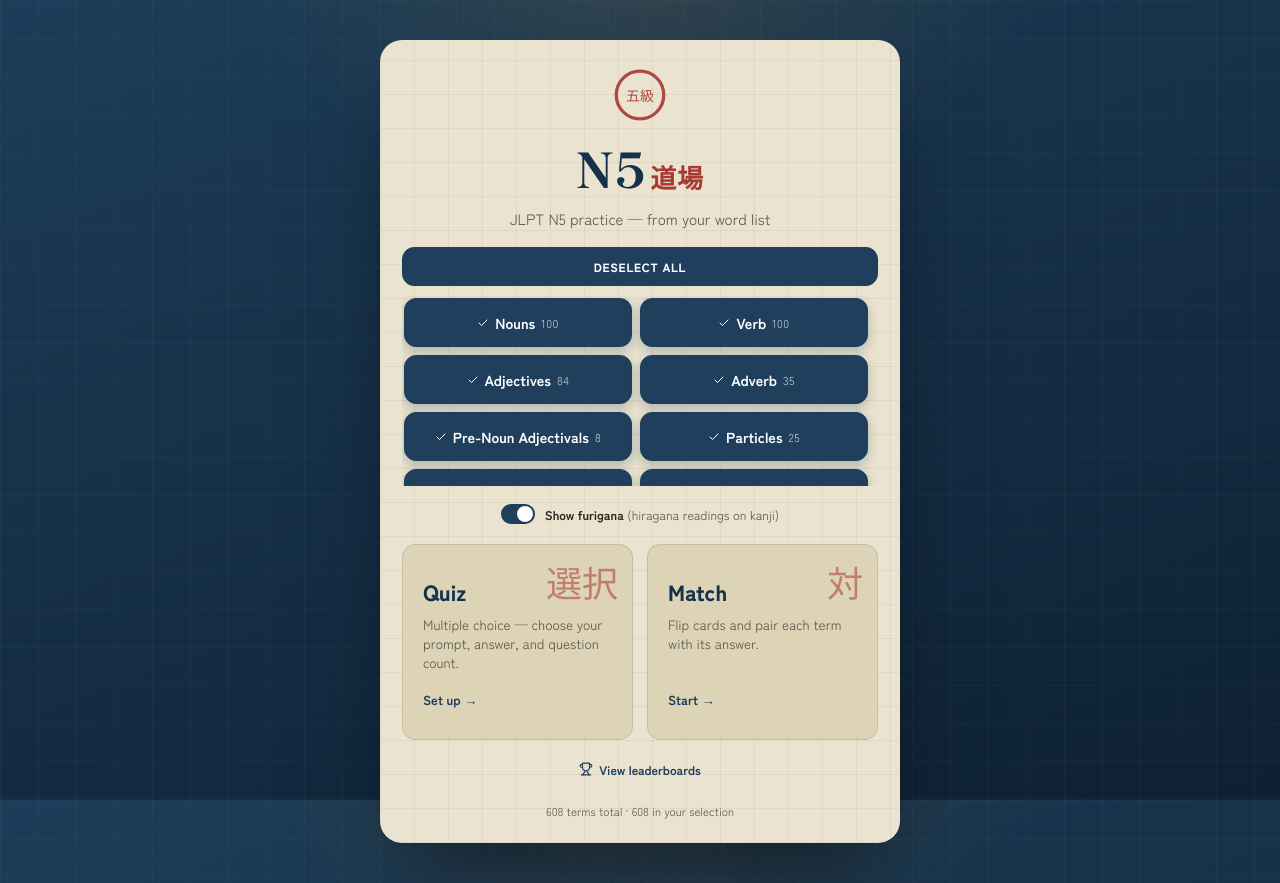
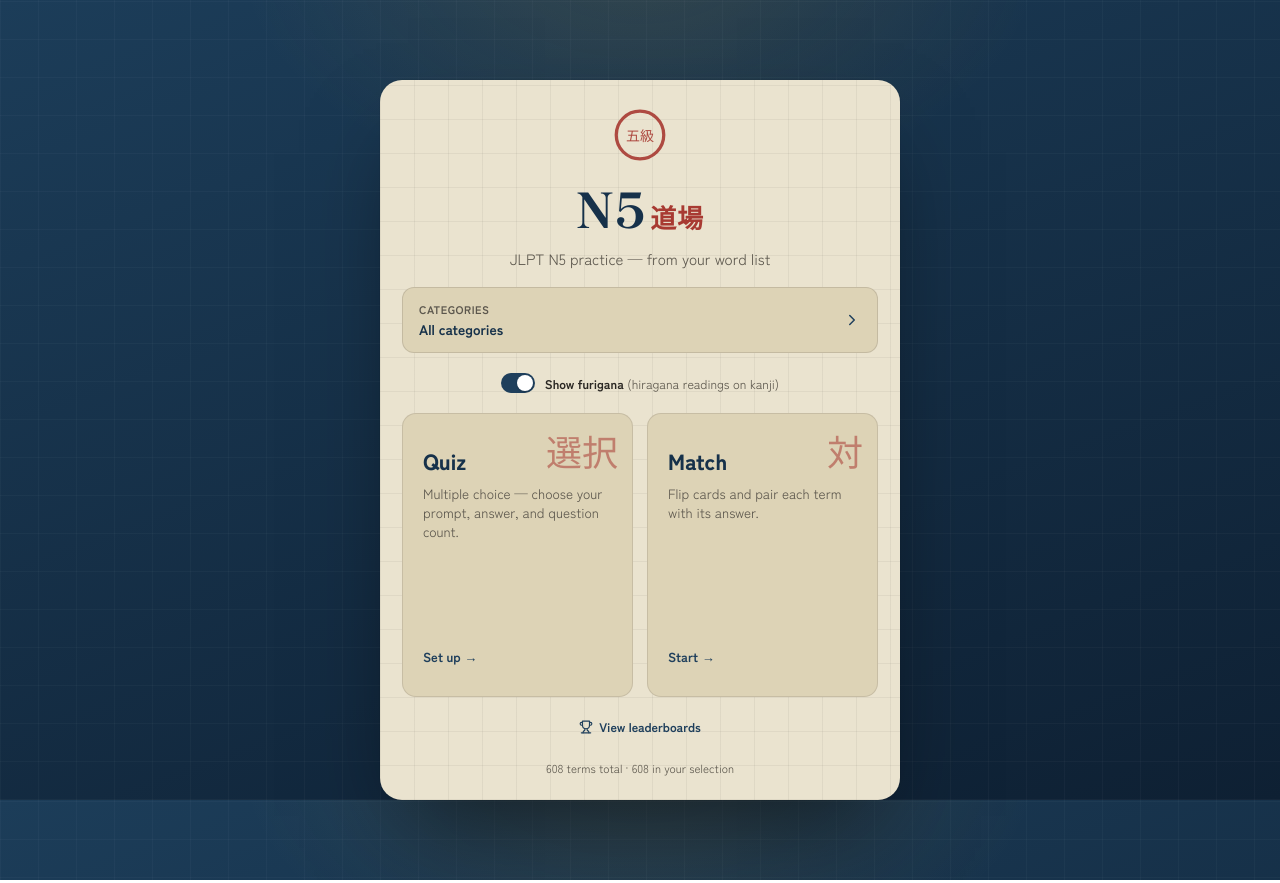
Before and after one commit to ChiakiLi-chan/JLPTN5, a React (Vite) app: page / in a window 1280 px wide. Built offline with nearby package versions, Linux system fonts and the light colour scheme.

Commit message:
Prompt Selection UI Update
Revised UI to full-screen display

```diff
--- a/src/App.jsx
+++ b/src/App.jsx
@@ -232,13 +232,21 @@ export default function N5Dojo() {
       {screen === "home" && (
         <Home
           selectedCategories={selectedCategories}
-          setSelectedCategories={setSelectedCategories}
           pool={pool}
           showFurigana={showFurigana}
           setShowFurigana={setShowFurigana}
           onQuiz={() => setScreen("quizSetup")}
           onMatch={() => setScreen("match")}
           onViewLeaderboards={() => setScreen("leaderboards")}
+          onEditCategories={() => setScreen("categoryPicker")}
+        />
+      )}
+
+      {screen === "categoryPicker" && (
+        <CategoryPicker
+          selectedCategories={selectedCategories}
+          setSelectedCategories={setSelectedCategories}
+          onBack={() => setScreen("home")}
         />
       )}
 
@@ -294,19 +302,19 @@ export default function N5Dojo() {
 
 /* ============================== HOME ============================== */
 
-function Home({ selectedCategories, setSelectedCategories, pool, showFurigana, setShowFurigana, onQuiz, onMatch, onViewLeaderboards }) {
+function Home({ selectedCategories, pool, showFurigana, setShowFurigana, onQuiz, onMatch, onViewLeaderboards, onEditCategories }) {
   const allSelected = selectedCategories.length === CATEGORIES.length;
   const furiganaRelevant = pool.some((i) => FURIGANA_CATEGORIES.has(i.category) && i.kana);
 
-  const toggleCategory = (key) => {
-    setSelectedCategories((prev) =>
-      prev.includes(key) ? prev.filter((k) => k !== key) : [...prev, key]
-    );
-  };
-
-  const toggleAll = () => {
-    setSelectedCategories(allSelected ? [] : CATEGORIES.map((c) => c.key));
-  };
+  const selectedLabels = CATEGORIES.filter((c) => selectedCategories.includes(c.key)).map((c) => c.label);
+  const summaryText =
+    selectedCategories.length === 0
+      ? "None selected"
+      : allSelected
+      ? "All categories"
+      : selectedLabels.length <= 3
+      ? selectedLabels.join(", ")
+      : `${selectedLabels.slice(0, 3).join(", ")} +${selectedLabels.length - 3} more`;
 
   return (
     <div className="screen home-screen">
@@ -323,25 +331,15 @@ function Home({ selectedCategories, setSelectedCategories, pool, showFurigana, s
         <p className="home-tagline">JLPT N5 practice — from your word list</p>
       </header>
 
-      <section className="category-picker" aria-label="Choose categories">
-        <button className={`select-all-btn${allSelected ? " select-all-active" : ""}`} onClick={toggleAll}>
-          {allSelected ? "Deselect all" : "Select all"}
-        </button>
-        <div className="category-rail">
-        {CATEGORIES.map((c) => (
-          <button
-            key={c.key}
-            className={`chip${selectedCategories.includes(c.key) ? " chip-active" : ""}`}
-            onClick={() => toggleCategory(c.key)}
-            aria-pressed={selectedCategories.includes(c.key)}
-          >
-            <span className="chip-check" aria-hidden="true">{selectedCategories.includes(c.key) ? <Check size={12} /> : null}</span>
-            <span className="chip-jp">{c.label}</span>
-            <span className="chip-en">{c.items.length}</span>
-          </button>
-        ))}
+      <button className="category-summary" onClick={onEditCategories}>
+        <div className="category-summary-text">
+          <span className="category-summary-label">Categories</span>
+          <span className={`category-summary-value${selectedCategories.length === 0 ? " category-summary-empty" : ""}`}>
+            {summaryText}
+          </span>
         </div>
-      </section>
+        <ChevronRight size={18} />
+      </button>
 
       <label className={`furigana-toggle${furiganaRelevant ? "" : " furigana-toggle-dim"}`}>
         <input type="checkbox" checked={showFurigana} onChange={(e) => setShowFurigana(e.target.checked)} />
@@ -371,6 +369,58 @@ function Home({ selectedCategories, setSelectedCategories, pool, showFurigana, s
       </button>
 
       <footer className="home-footer">{ALL_ITEMS.length} terms total · {pool.length} in your selection</footer>
+    </div>
+  );
+}
+
+/* ============================== CATEGORY PICKER ============================== */
+
+function CategoryPicker({ selectedCategories, setSelectedCategories, onBack }) {
+  const allSelected = selectedCategories.length === CATEGORIES.length;
+
+  const toggleCategory = (key) => {
+    setSelectedCategories((prev) =>
+      prev.includes(key) ? prev.filter((k) => k !== key) : [...prev, key]
+    );
+  };
+
+  const toggleAll = () => {
+    setSelectedCategories(allSelected ? [] : CATEGORIES.map((c) => c.key));
+  };
+
+  return (
+    <div className="screen picker-screen">
+      <div className="quiz-topbar">
+        <button className="icon-btn" onClick={onBack} aria-label="Back to home">
+          <ArrowLeft size={18} />
+        </button>
+        <span className="setup-title">Choose categories</span>
+        <button className="picker-select-all" onClick={toggleAll}>
+          {allSelected ? "Deselect all" : "Select all"}
+        </button>
+      </div>
+
+      <div className="picker-list">
+        {CATEGORIES.map((c) => {
+          const active = selectedCategories.includes(c.key);
+          return (
+            <button
+              key={c.key}
+              className={`picker-card${active ? " picker-card-active" : ""}`}
+              onClick={() => toggleCategory(c.key)}
+              aria-pressed={active}
+            >
+              <span className="picker-card-text">
+                <span className="picker-card-label">{c.label}</span>
+                <span className="picker-card-count">{c.items.length} terms</span>
+              </span>
+              <span className="picker-card-check" aria-hidden="true">
+                {active ? <Check size={16} /> : null}
+              </span>
+            </button>
+          );
+        })}
+      </div>
     </div>
   );
 }
@@ -1324,14 +1374,40 @@ body {
 .dojo-suffix { font-size: 26px; margin-left: 4px; color: var(--hanko); }
 .home-tagline { margin: 6px 0 0; color: var(--ink-soft); font-size: 13.5px; }
 
-.category-picker { display: flex; flex-direction: column; gap: 10px; margin-bottom: 18px; }
-.select-all-btn {
-  width: 100%; background: transparent; border: 1.5px dashed rgba(42,39,35,0.28); border-radius: 12px;
-  padding: 10px 14px; font-size: 12px; font-weight: 800; letter-spacing: 0.06em; text-transform: uppercase;
-  color: var(--ink-soft); transition: all .15s ease;
-}
-.select-all-btn:hover { border-color: var(--indigo); color: var(--indigo); }
-.select-all-active { background: var(--indigo); border-style: solid; border-color: var(--indigo); color: #fff; }
+.category-summary {
+  width: 100%; display: flex; align-items: center; justify-content: space-between; gap: 10px;
+  background: var(--paper-deep); border: 1px solid rgba(42,39,35,0.14); border-radius: 12px;
+  padding: 13px 16px; margin-bottom: 20px; color: var(--indigo); transition: border-color .15s ease;
+}
+.category-summary:hover { border-color: var(--indigo); }
+.category-summary-text { display: flex; flex-direction: column; align-items: flex-start; gap: 2px; text-align: left; min-width: 0; }
+.category-summary-label { font-size: 11px; font-weight: 700; letter-spacing: 0.05em; text-transform: uppercase; color: var(--ink-soft); }
+.category-summary-value {
+  font-size: 14px; font-weight: 700; color: var(--indigo-deep);
+  overflow: hidden; text-overflow: ellipsis; white-space: nowrap; max-width: 100%;
+}
+.category-summary-empty { color: var(--hanko); }
+
+.picker-select-all { background: none; border: none; font-size: 12px; font-weight: 700; color: var(--indigo); padding: 6px; }
+.picker-select-all:hover { color: var(--indigo-deep); text-decoration: underline; }
+.picker-list { display: flex; flex-direction: column; gap: 10px; flex: 1; overflow-y: auto; padding: 2px 2px 4px; }
+.picker-card {
+  display: flex; align-items: center; justify-content: space-between; gap: 10px; width: 100%;
+  background: #fff; border: 1.5px solid rgba(42,39,35,0.14); border-radius: 14px; padding: 16px 18px;
+  transition: all .15s ease; text-align: left;
+}
+.picker-card:hover { border-color: var(--indigo); }
+.picker-card-active { background: var(--indigo); border-color: var(--indigo); box-shadow: 0 6px 16px rgba(31,63,92,0.25); }
+.picker-card-text { display: flex; flex-direction: column; gap: 2px; }
+.picker-card-label { font-family: 'Zen Kaku Gothic New', sans-serif; font-size: 15px; font-weight: 700; color: var(--ink); }
+.picker-card-count { font-size: 12px; color: var(--ink-soft); }
+.picker-card-active .picker-card-label { color: #fff; }
+.picker-card-active .picker-card-count { color: rgba(255,255,255,0.7); }
+.picker-card-check {
+  display: flex; align-items: center; justify-content: center; width: 26px; height: 26px; border-radius: 50%;
+  border: 1.5px solid rgba(42,39,35,0.2); color: transparent; flex-shrink: 0;
+}
+.picker-card-active .picker-card-check { background: #fff; border-color: #fff; color: var(--indigo); }
 
 .category-rail {
   display: grid; grid-template-columns: 1fr 1fr; gap: 8px;
@@ -1570,6 +1646,7 @@ rt { font-family: 'Zen Kaku Gothic New', sans-serif; font-weight: 500; color: va
   .home-header h1 { font-size: 48px; }
   .home-tagline { font-size: 15px; }
   .hanko-mark { width: 54px; height: 54px; }
+  .category-rail { max-height: none; overflow: visible; padding: 2px; }
   .chip { padding: 13px 16px; }
   .chip-jp { font-size: 14.5px; }
   .chip-en { font-size: 11.5px; }
```
